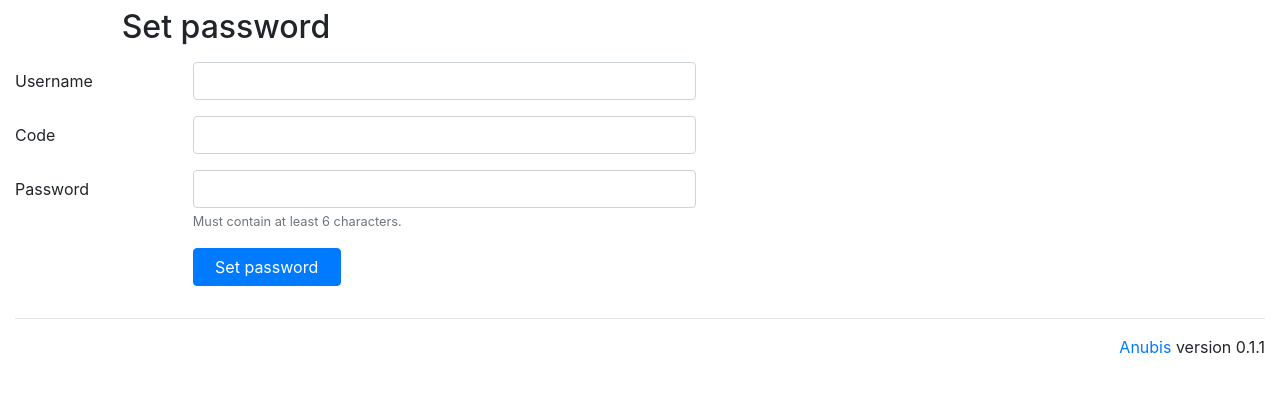
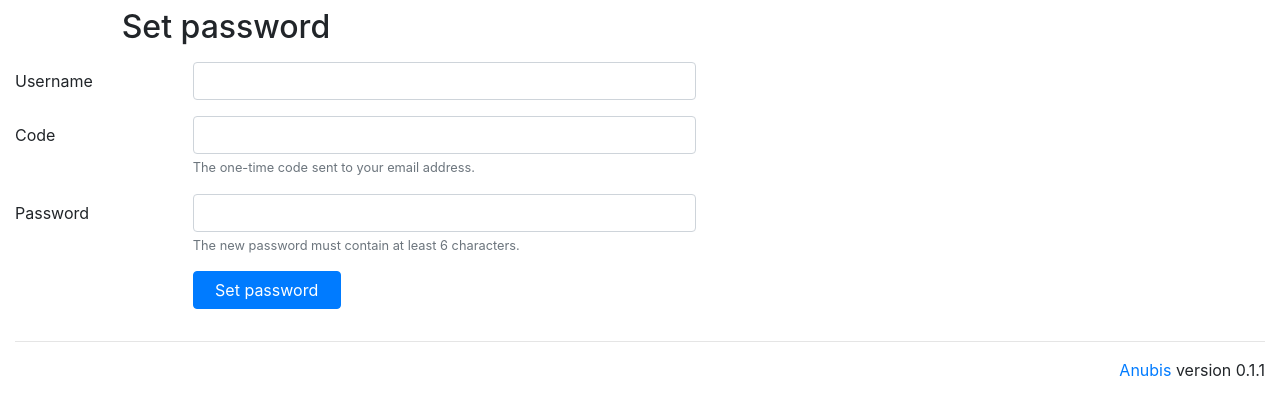
Before and after one commit to ScilifelabDataCentre/Anubis, a Flask app: page /user/password in a window 1280 px wide. Shown: the part 58-473 px from the top of the page. Run offline with Flask 2, Linux system fonts and the light colour scheme; data that the repository does not hold is empty; parts of the project's set-up code (start-up, migrations or seed data) failed here and were passed over; some libraries are stand-ins or nearby versions.

Commit message:
Modified help texts.

```diff
--- a/anubis/templates/user/password.html
+++ b/anubis/templates/user/password.html
@@ -19,7 +19,10 @@
     <label for="code" class="col-md-2 col-form-label">Code</label>
     <div class="col-md-6">
       <input type="text" class="form-control" id="code" name="code"
-             value="{{ code or '' }}">
+             value="{{ code or '' }}" aria-describedby="codeHelp">
+      <small id="codeHelp" class="form-text text-muted">
+        The one-time code sent to your email address.
+      </small>
     </div>
   </div>
   <div class="form-group row">
@@ -28,7 +31,8 @@
       <input type="password" class="form-control" id="password" name="password"
              aria-describedby="passwordHelp">
       <small id="passwordHelp" class="form-text text-muted">
-        Must contain at least {{ config['MIN_PASSWORD_LENGTH'] }} characters.
+        The new password must contain at least
+        {{ config['MIN_PASSWORD_LENGTH'] }} characters.
       </small>
     </div>
   </div>
```
Also changed, not shown: anubis/templates/user/reset.html (+2 -5 lines).
